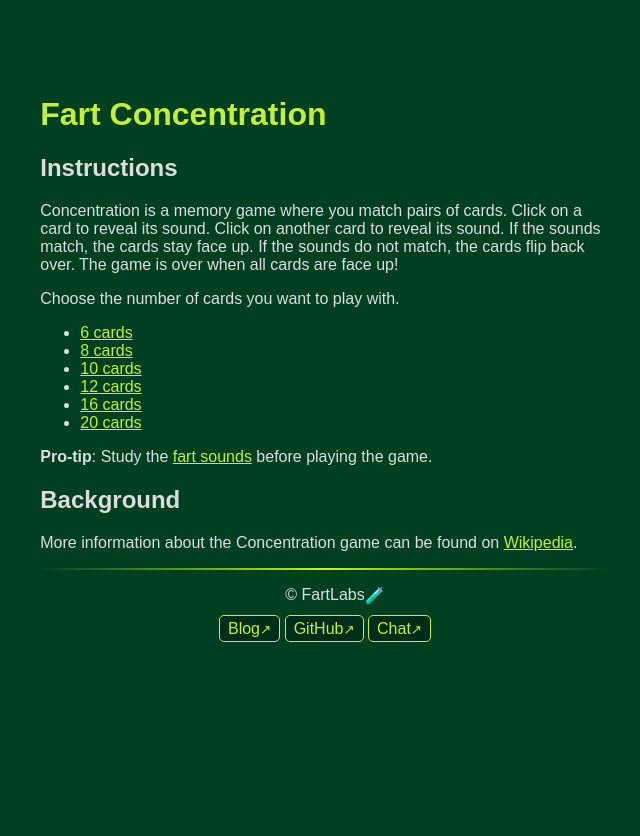
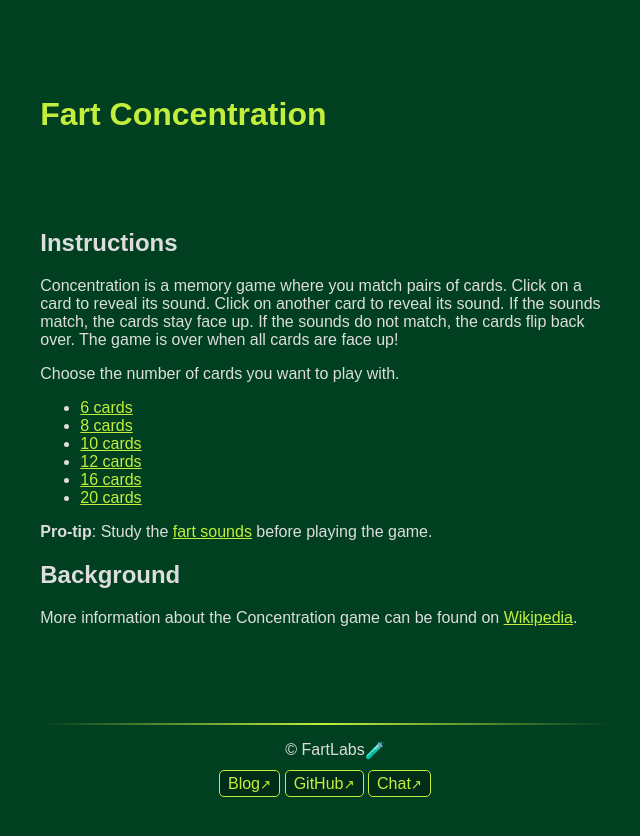
Before and after one commit to FartLabs/concentration, a SvelteKit app: page / in a window 1280 px wide. Shown: the top 836 px of the page, without its empty margins (315-955 px from the left). Before the commit the page ends 800 px from the top, so only its background shows below. Built offline with nearby package versions, Linux system fonts and the light colour scheme.

Commit message:
implement page section css class

```diff
--- a/src/lib/components/concentration/concentration.svelte
+++ b/src/lib/components/concentration/concentration.svelte
@@ -170,7 +170,7 @@
 
 	.cards {
 		display: flex;
-		justify-content: space-evenly;
+		justify-content: center;
 		flex-wrap: wrap;
 		gap: 0.5rem;
 	}
--- a/src/routes/+layout.svelte
+++ b/src/routes/+layout.svelte
@@ -3,13 +3,15 @@
 	<link rel="icon" href="https://fart.tools/fl-logo.png" />
 </svelte:head>
 
-<main>
+<div class="page-section">
 	<h1>
 		<a href="/" class="page-link-visible-on-hover">Fart Concentration</a>
 	</h1>
+</div>
 
-	<slot />
+<slot />
 
+<div class="page-section">
 	<hr />
 
 	<footer>
@@ -22,14 +24,9 @@
 			>Chat<small>↗</small></a
 		>
 	</footer>
-</main>
+</div>
 
 <style>
-	main {
-		max-width: 64ch;
-		margin: 6rem auto;
-	}
-
 	footer {
 		text-align: center;
 	}
--- a/src/routes/+page.svelte
+++ b/src/routes/+page.svelte
@@ -1,9 +1,11 @@
+<div class="page-section">
 	<h2>Instructions</h2>
 
 	<p>
 		Concentration is a memory game where you match pairs of cards. Click on a card to reveal its
-	sound. Click on another card to reveal its sound. If the sounds match, the cards stay face up. If
-	the sounds do not match, the cards flip back over. The game is over when all cards are face up!
+		sound. Click on another card to reveal its sound. If the sounds match, the cards stay face up.
+		If the sounds do not match, the cards flip back over. The game is over when all cards are face
+		up!
 	</p>
 
 	<p>Choose the number of cards you want to play with.</p>
@@ -45,3 +47,4 @@
 			href="https://en.wikipedia.org/wiki/Concentration_(game)">Wikipedia</a
 		>.
 	</p>
+</div>
--- a/src/routes/sounds/+page.svelte
+++ b/src/routes/sounds/+page.svelte
@@ -6,6 +6,7 @@
 	export let data: PageData;
 </script>
 
+<div class="page-section">
 	<p>Study each fart sound carefully.</p>
 
 	<ul>
@@ -16,3 +17,4 @@
 			</li>
 		{/each}
 	</ul>
+</div>
--- a/static/globals.css
+++ b/static/globals.css
@@ -20,6 +20,11 @@ body {
 	color: var(--off-white);
 	font-family: sans-serif;
 	margin: 0;
+}
+
+.page-section {
+	max-width: 64ch;
+	margin: 6rem auto;
 }
 
 a,
```
Lines whose indentation alone changed are shown as unchanged.
